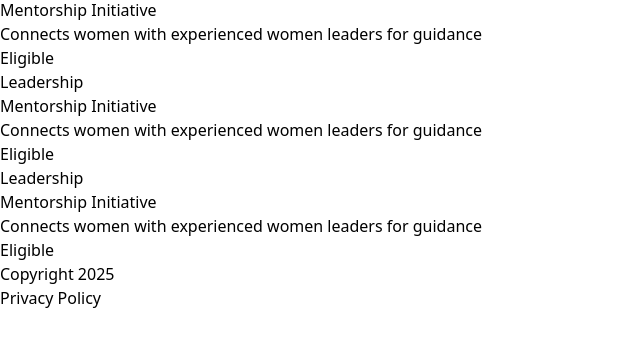
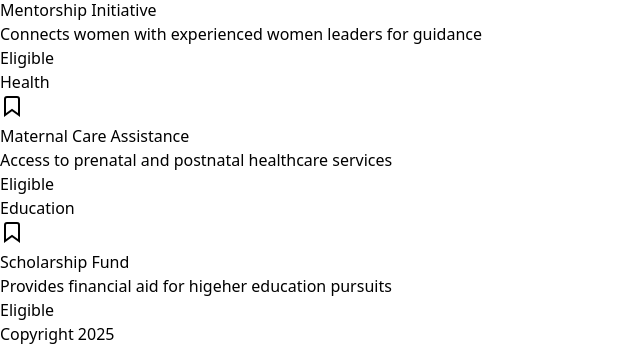
Before and after one commit to idevelop4life/Abia-Women-Assembly, a React (Vite) app in the folder abiawomen/: page /BenefitPrograms in a window 1280 px wide. Shown: the part 577-927 px from the top of the page, without its empty margins (0-640 px from the left). Before the commit the page ends 887 px from the top, so only its background shows below. Built offline with nearby package versions, Linux system fonts and the light colour scheme.

Commit message:
benefit program

```diff
--- a/abiawomen/src/Component/BenefitPrograms/BenefitPrograms.jsx
+++ b/abiawomen/src/Component/BenefitPrograms/BenefitPrograms.jsx
@@ -4,10 +4,12 @@ export default function BenefitPrograms() {
     const [bookmarked, setBookmarked] = useState(false);
   return (
     <div className='m-4'>
-        <div className='border py-3'>
+        <div className='border py-3 m-3'>
             <div className='py-3 px-3'>
                 <div className='flex flex-row justify-between'>
-                    <p>Leadership</p>
+                    <p className='font-bold'>
+                    <span className='bg-yellow-300'>Leadership</span>
+                    </p>
                     <button
                     onClick={() => setBookmarked(!bookmarked)}
                     style={{ background: 'none', border: 'none', cursor: 'pointer' }}
@@ -27,35 +29,69 @@ export default function BenefitPrograms() {
                 </div>
                 <h2 className='font-bold text-[20px]'>Mentorship Initiative</h2>
                 <p>Connects women with experienced women leaders for guidance</p>
-                <div className='bg-blue-50'>
-                    <p className='font-bold'>Eligible</p>
-                </div>
+                <p className='font-bold'>
+                    <span className='bg-blue-50'>Eligible</span>
+                </p>
             </div>
         </div>
-        <div>
-            <div>
-                <div>
-                    <p>Leadership</p>
-                   <img/>
+        <div className='border py-3 m-3'>
+            <div className='py-3 px-3'>
+                <div className='flex flex-row justify-between'>
+                    <p className='font-bold'>
+                    <span className='bg-yellow'>Health</span>
+                    </p>
+                    <button
+                    onClick={() => setBookmarked(!bookmarked)}
+                    style={{ background: 'none', border: 'none', cursor: 'pointer' }}
+                    >
+                    <svg
+                        xmlns="http://www.w3.org/2000/svg"
+                        width="24"
+                        height="24"
+                        viewBox="0 0 24 24"
+                        fill={bookmarked ? "currentColor" : "none"}
+                        stroke="currentColor"
+                        strokeWidth="2"
+                    >
+                        <path d="M19 21l-7-5-7 5V5a2 2 0 0 1 2-2h10a2 2 0 0 1 2 2z"/>
+                    </svg>
+                    </button>
                 </div>
-                <h2>Mentorship Initiative</h2>
-                <p>Connects women with experienced women leaders for guidance</p>
-                <div>
-                    <p>Eligible</p>
-                </div>
+                <h2 className='font-bold text-[20px]'>Maternal Care Assistance</h2>
+                <p>Access to prenatal and postnatal healthcare services</p>
+                <p className='font-bold'>
+                    <span className='bg-blue-50'>Eligible</span>
+                </p>
             </div>
         </div>
-        <div>
-            <div>
-                <div>
-                    <p>Leadership</p>
-                   <img/>
+        <div className='border py-3 m-3'>
+            <div className='py-3 px-3'>
+                <div className='flex flex-row justify-between'>
+                    <p className='font-bold'>
+                    <span className='bg-yellow'>Education</span>
+                    </p>
+                    <button
+                    onClick={() => setBookmarked(!bookmarked)}
+                    style={{ background: 'none', border: 'none', cursor: 'pointer' }}
+                    >
+                    <svg
+                        xmlns="http://www.w3.org/2000/svg"
+                        width="24"
+                        height="24"
+                        viewBox="0 0 24 24"
+                        fill={bookmarked ? "currentColor" : "none"}
+                        stroke="currentColor"
+                        strokeWidth="2"
+                    >
+                        <path d="M19 21l-7-5-7 5V5a2 2 0 0 1 2-2h10a2 2 0 0 1 2 2z"/>
+                    </svg>
+                    </button>
                 </div>
-                <h2>Mentorship Initiative</h2>
-                <p>Connects women with experienced women leaders for guidance</p>
-                <div>
-                    <p>Eligible</p>
-                </div>
+                <h2 className='font-bold text-[20px]'>Scholarship Fund</h2>
+                <p>Provides financial aid for higeher education pursuits</p>
+                <p className='font-bold'>
+                    <span className='bg-blue-50'>Eligible</span>
+                </p>
             </div>
         </div>
     </div>
```
